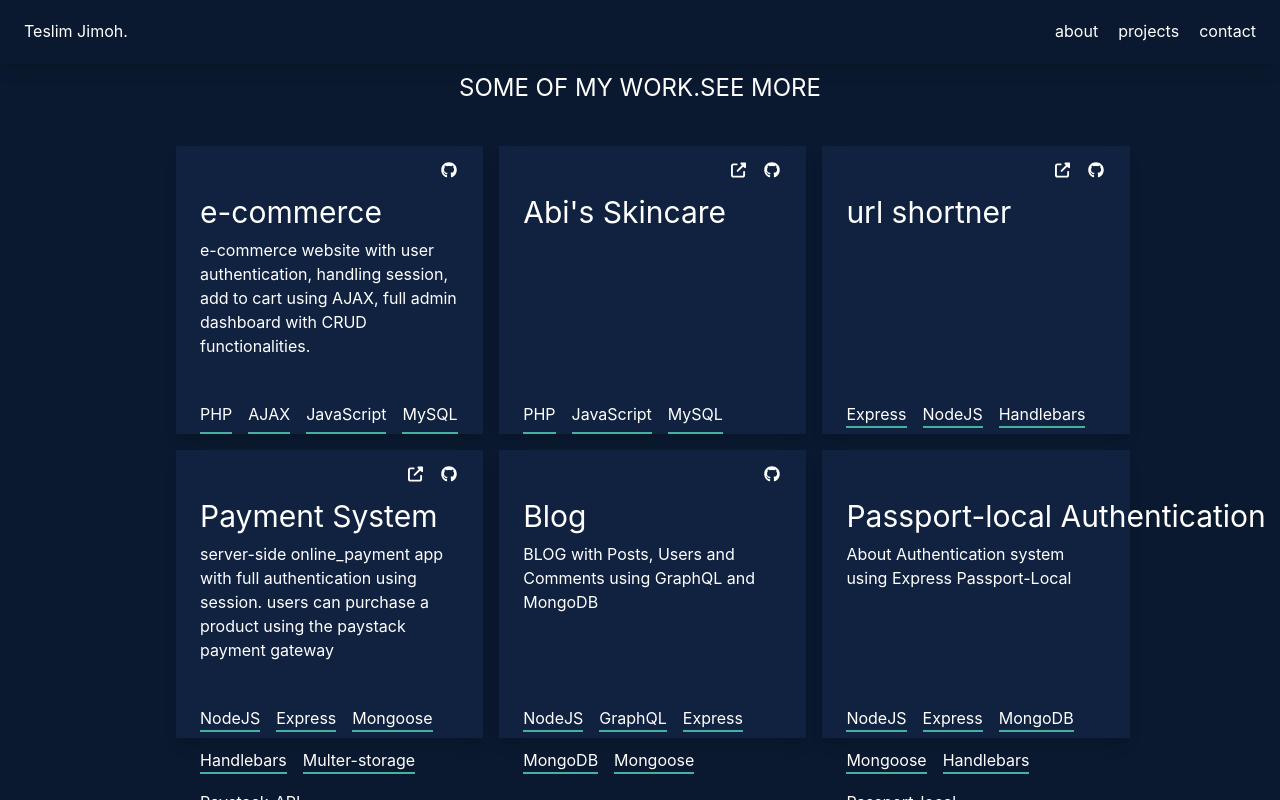
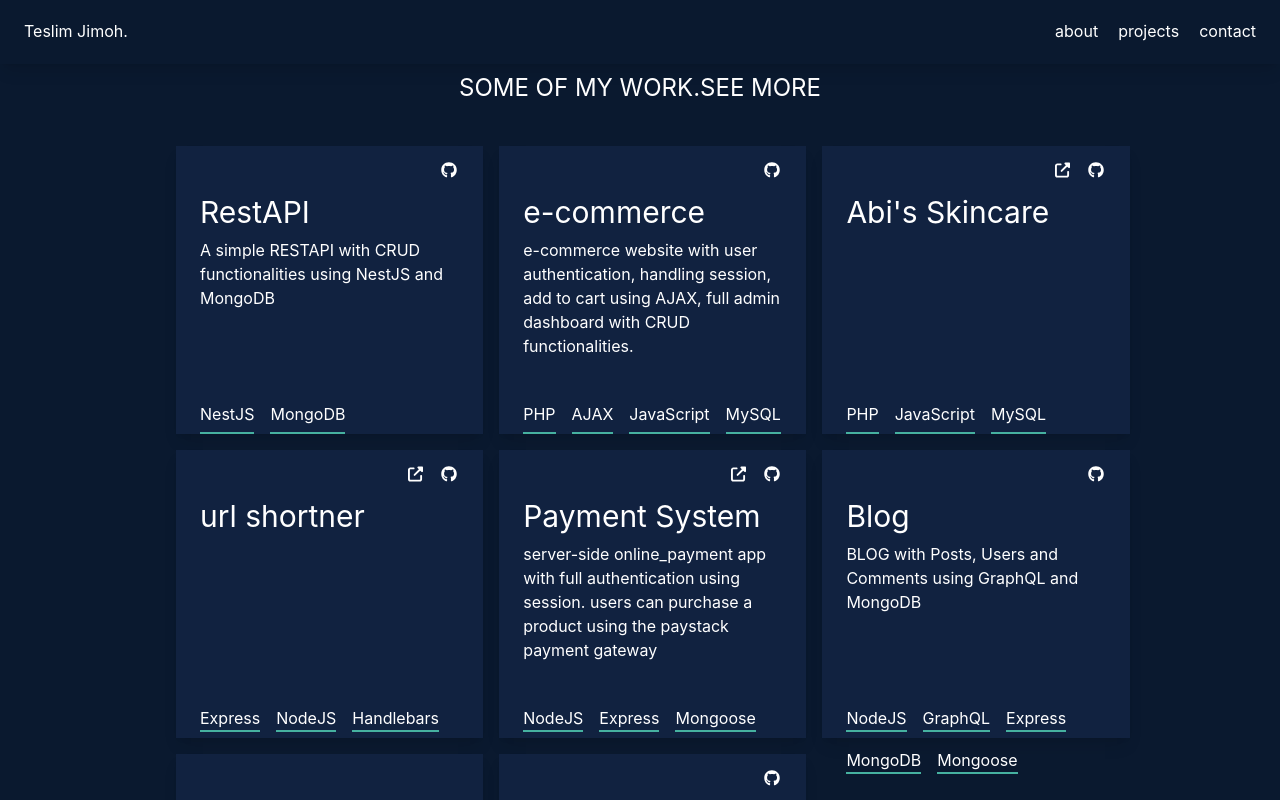
Before and after one commit to Moyowaaaa/Teslim-Jimoh, a Next.js app: page /projects in a window 1280 px wide. Built offline with nearby package versions, Linux system fonts and the light colour scheme.

Commit message:
updated pages

```diff
--- a/pages/projects.js
+++ b/pages/projects.js
@@ -15,6 +15,14 @@ const Projects = () => {
   });
 
   const works = [
+    {
+      title: "RestAPI",
+      description:
+        "A simple RESTAPI with CRUD functionalities using NestJS and MongoDB",
+      languages: ["NestJS", "MongoDB"],
+      github: "https://github.com/teslim191/nest_api",
+      view: "",
+    },
     {
       title: "e-commerce",
       description:
@@ -59,6 +67,13 @@ const Projects = () => {
       github: "",
       view: "",
     },
+    {
+      title: "CRM",
+      description: "Customer Relationship Management Tool using Python",
+      languages: ["MySQL", "Python", "PyMySQL", "Tkinter"],
+      github: "https://github.com/teslim191/CRM",
+      view: "",
+    },
   ];
 
   return (
```
